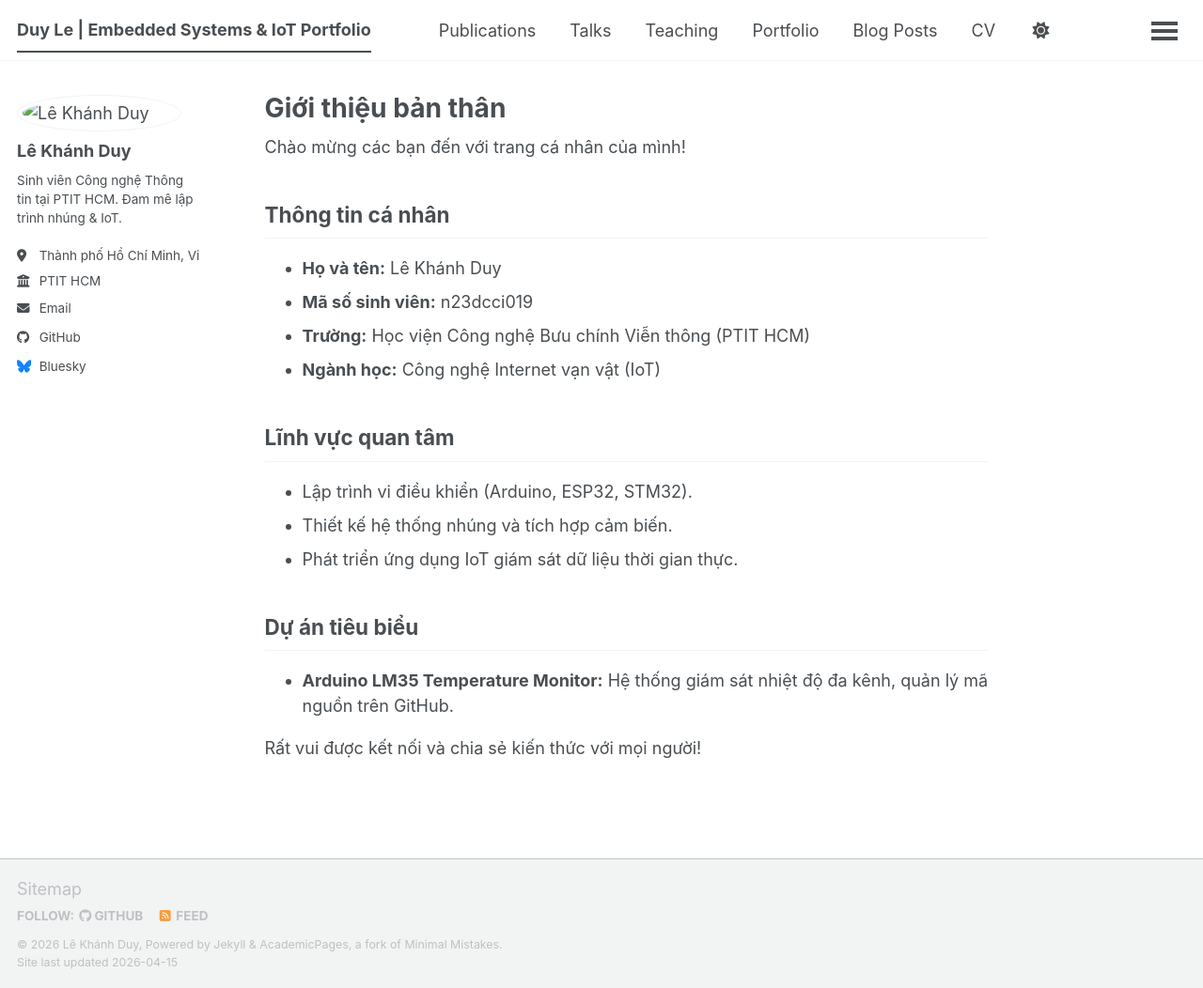
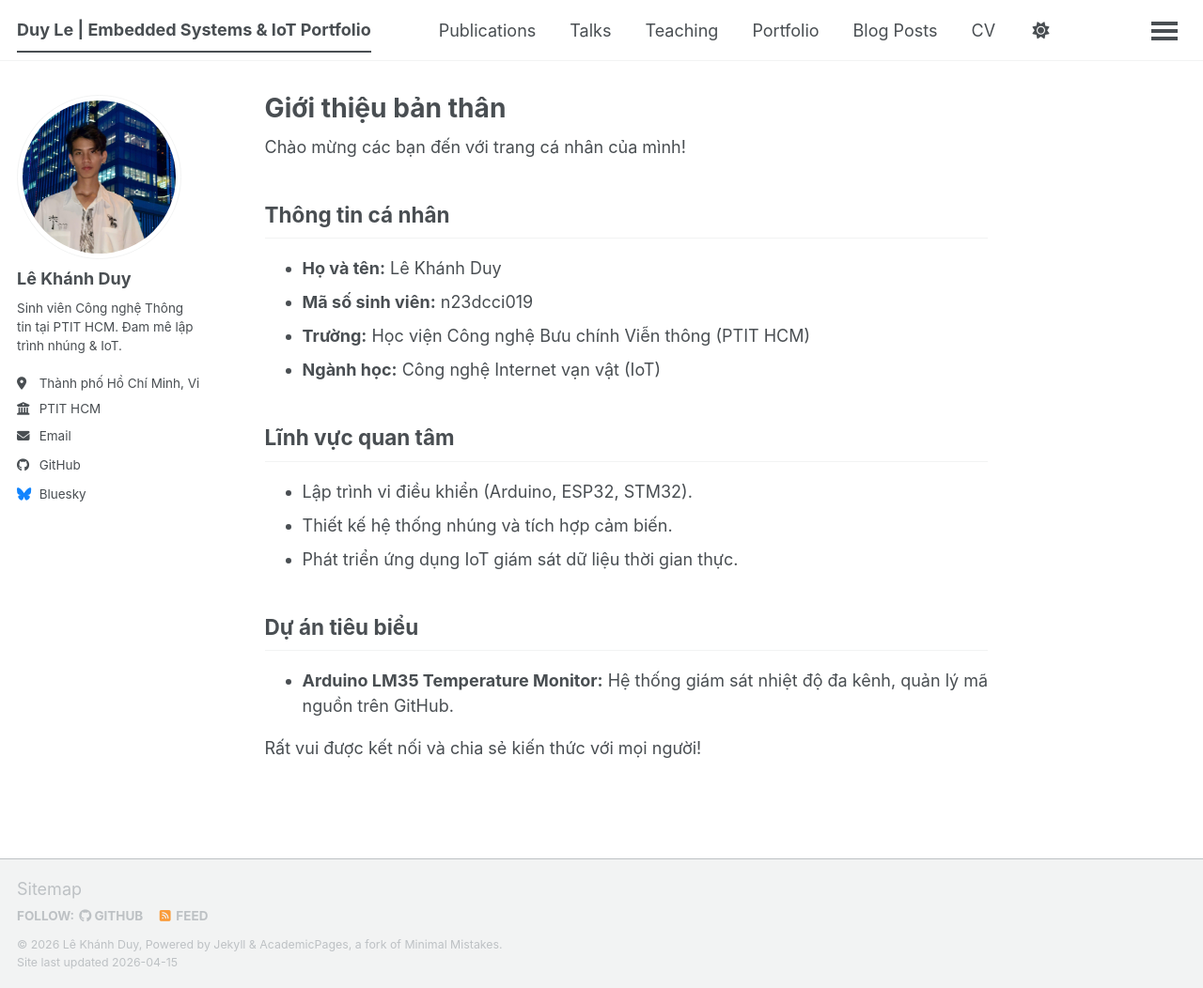
Before and after one commit to n23dcci019-dev/n23dcci019-dev.github.io, a Jekyll site: the page built from _pages/about.md, in a window 1280 px wide and 1052 px high. Shown: the whole window at 94% size. Built offline with Jekyll 4.4.1, drawn with Linux system fonts in a browser that asks for light colours; a script bundle is joined from its source files by our own code; library files that are not in the unit come from our copies.

Commit message:
fix: xoa duong dan thua cua avatar

```diff
--- a/_config.yml
+++ b/_config.yml
@@ -19,7 +19,7 @@ repository        : "n23dcci019-dev/n23dcci019-dev.github.io"
 
 # Site Author
 author:
-  avatar           : "/images/avatar-duy.jpg"
+  avatar           : "avatar-duy.jpg"
   name             : "Lê Khánh Duy"
   bio              : "Sinh viên Công nghệ Thông tin tại PTIT HCM. Đam mê lập trình nhúng & IoT."
   location         : "Thành phố Hồ Chí Minh, Việt Nam"
```
